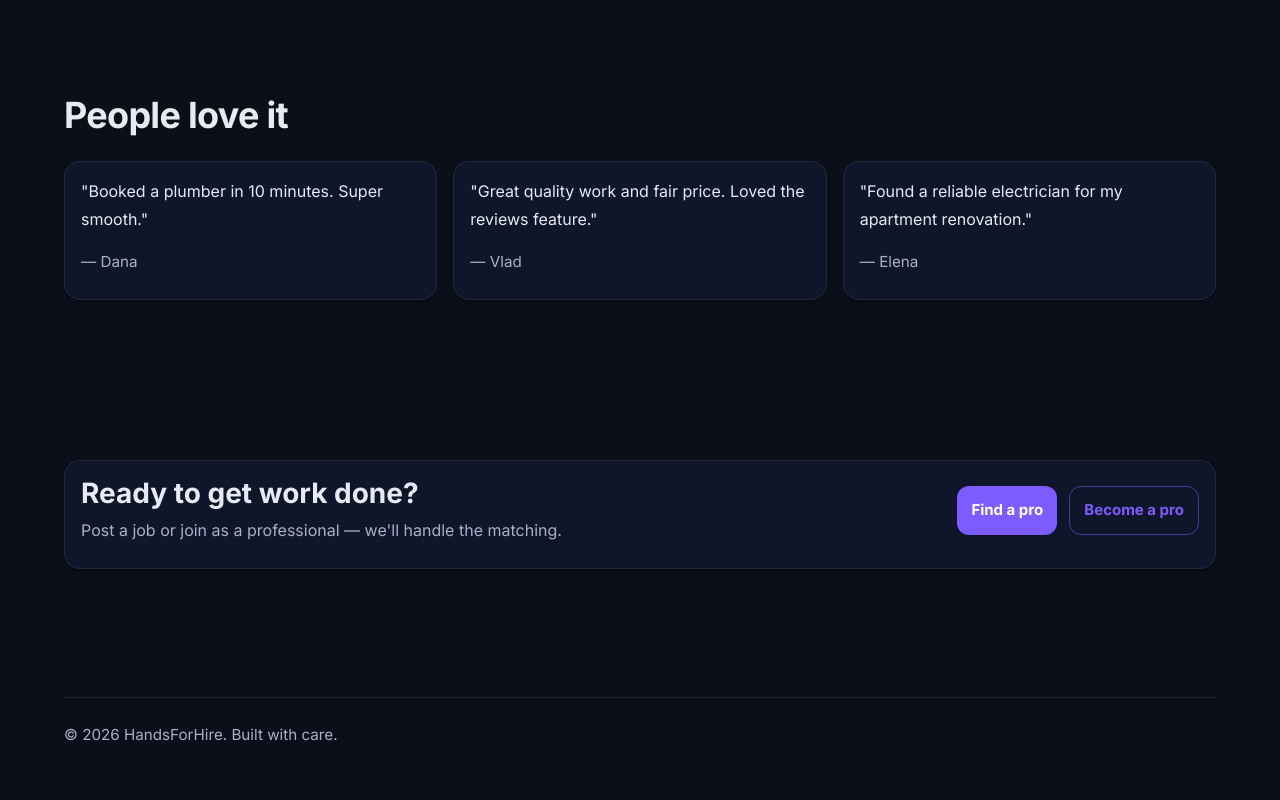
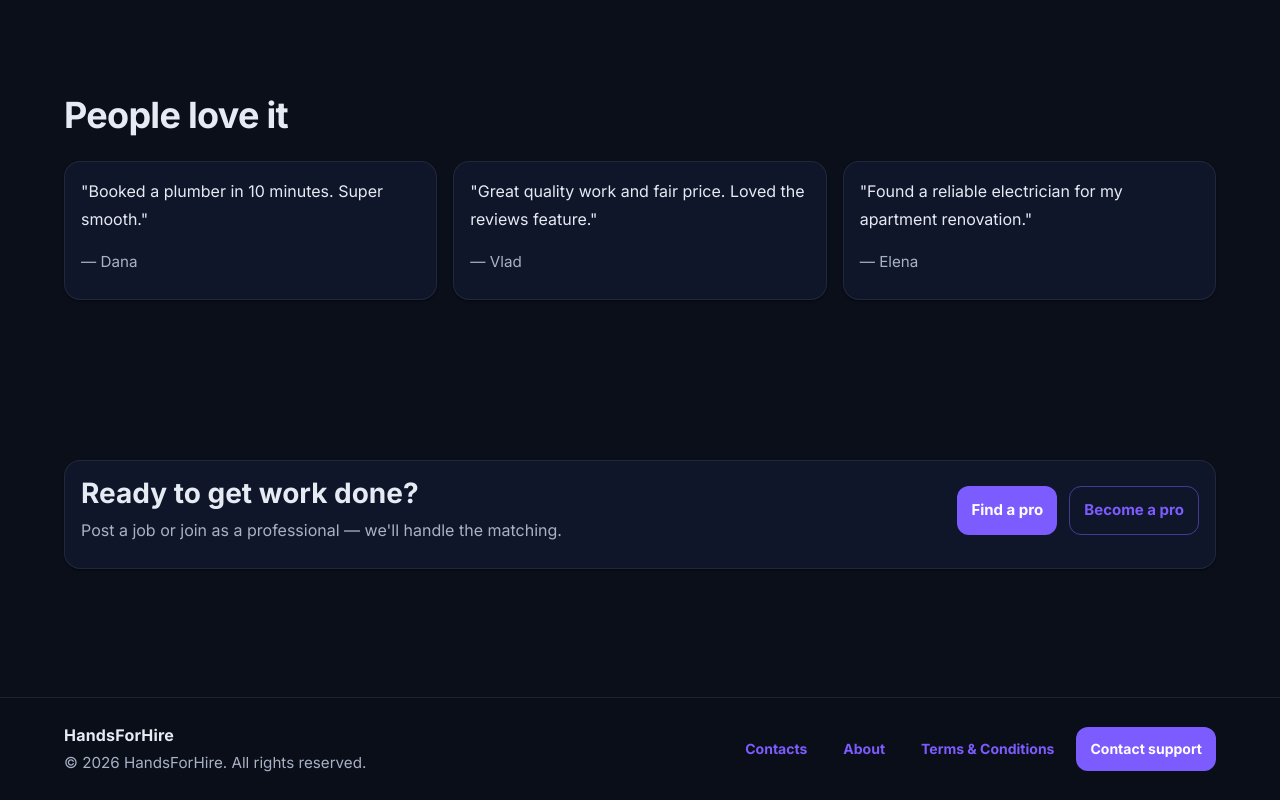
Before and after one commit to DaddyDrey/HandsForHire, a React (Vite) app: page / in a window 1280 px wide. Shown: the part 1613-2413 px from the top of the page. Built offline with nearby package versions, Linux system fonts and the light colour scheme.

Commit message:
Fixed Footer

```diff
--- a/src/layouts/main-layout/app-bar/MainAppBar.tsx
+++ b/src/layouts/main-layout/app-bar/MainAppBar.tsx
@@ -76,7 +76,7 @@ export default function MainAppBar() {
               {t("findAPro")}
             </Button>
 
-            <Button component={RouterLink} to="#" color="inherit">
+            <Button component={RouterLink} to="/become-a-pro" color="inherit">
               {t("becomeAPro")}
             </Button>
 
--- a/src/layouts/main-layout/footer/MainFooter.tsx
+++ b/src/layouts/main-layout/footer/MainFooter.tsx
@@ -1,18 +1,68 @@
-import { Box, Divider, Typography } from '@mui/material';
-import ContainerMax from '../../../components/common/ContainerMax';
-import { useLanguage } from '../../../i18n/LanguageContext';
+import { Box, Button, Container, Divider, Stack, Typography } from "@mui/material";
+import { Link as RouterLink } from "react-router-dom";
+import paths from "../../../routes/paths";
 
 export default function MainFooter() {
-  const { t } = useLanguage();
+  const supportEmail = "handsforhiresupp@gmail.com";
+
+
+  const contactSupportHref = `https://mail.google.com/mail/?view=cm&fs=1&to=${encodeURIComponent(
+    supportEmail
+  )}&su=${encodeURIComponent("HandsForHire - Contact support")}`;
 
   return (
-    <Box sx={{ py: 6 }}>
-      <ContainerMax>
-        <Divider sx={{ mb: 3 }} />
-        <Typography variant="body2" color="text.secondary">
-          © {new Date().getFullYear()} {t('footerText')}
-        </Typography>
-      </ContainerMax>
+    <Box component="footer" sx={{ mt: 6 }}>
+      <Divider sx={{ borderColor: "rgba(255,255,255,0.08)" }} />
+
+      <Box
+        sx={{
+          py: 3,
+          backgroundColor: "rgba(11,15,25,0.55)",
+          backdropFilter: "blur(10px)",
+        }}
+      >
+        <Container maxWidth="lg">
+          <Stack
+            direction={{ xs: "column", md: "row" }}
+            spacing={2}
+            alignItems={{ md: "center" }}
+            justifyContent="space-between"
+          >
+            <Box>
+              <Typography sx={{ fontWeight: 900, letterSpacing: 0.2 }}>
+                HandsForHire
+              </Typography>
+              <Typography variant="body2" color="text.secondary">
+                © {new Date().getFullYear()} HandsForHire. All rights reserved.
+              </Typography>
+            </Box>
+
+            <Stack direction="row" spacing={1} sx={{ flexWrap: "wrap" }}>
+              <Button component={RouterLink} to={paths.home} variant="text">
+                Contacts
+              </Button>
+
+                <Button component={RouterLink} to={paths.about ?? paths.home} variant="text">
+                 About
+                </Button>
+
+              <Button component={RouterLink} to={paths.terms ?? paths.home} variant="text">
+              Terms & Conditions
+              </Button>
+
+              <Button
+                component="a"
+                href={contactSupportHref}
+                target="_blank"
+                rel="noreferrer"
+                variant="contained"
+              >
+                Contact support
+              </Button>
+            </Stack>
+          </Stack>
+        </Container>
+      </Box>
     </Box>
   );
 }
--- a/src/routes/paths.ts
+++ b/src/routes/paths.ts
@@ -5,7 +5,8 @@ const paths = {
   login:"/login",
   signup: "/signup",
   account: "/account",
-
+  about: "/about",
+  terms: "/terms",
 };
 
 export default paths;
```
